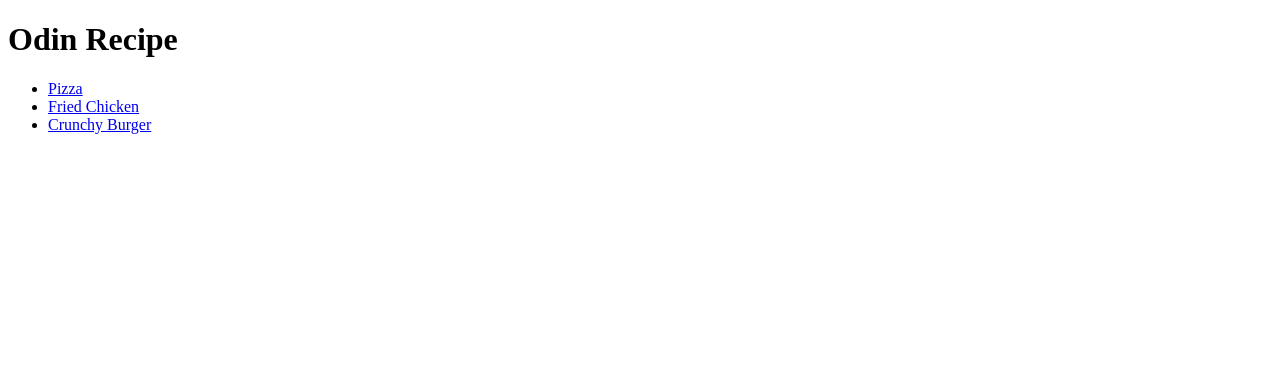
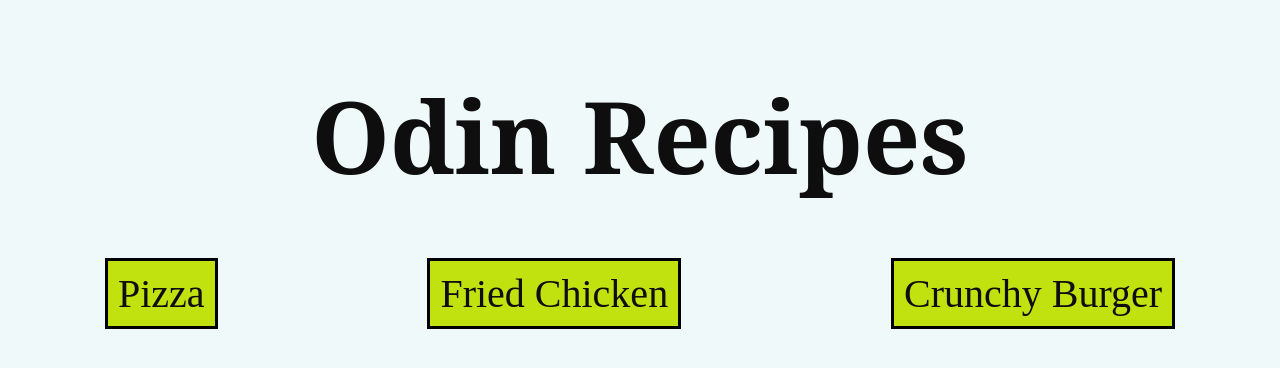
Before and after one commit to jennaide/newodin-recipe, a plain HTML site: page index.html in a window 1280 px wide. Drawn offline with Linux system fonts and the light colour scheme.

```diff
--- a/index.html
+++ b/index.html
@@ -3,13 +3,14 @@
     <head>
     <meta charset="utf-8">
     <title> Recipe Website </title>
+    <link rel="stylesheet" href="style.css">
     </head>
 <body>
-    <h1> Odin Recipe </h1>
-    <ul>
-        <li> <a href="./recipes/pizza.html" target="_blank" rel="noopener noreferrer"> Pizza </a> </li>
-        <li> <a href="./recipes/fried_chicken.html" target="_blank" rel="noopener noreferrer">Fried Chicken </a></li>
-        <li> <a href="./recipes/fried_chicken.html" target="_blank" rel="noopener noreferrer">Crunchy Burger</a> </li>
-    </ul>
-</body>
+    <h1> Odin Recipes </h1>
+    <div class="flexbox">
+        <div class="border-justify pizza"> <a href="./recipes/pizza.html" target="_blank" rel="noopener noreferrer"> Pizza </a> </div>
+        <div class="border-justify chicken"> <a href="./recipes/fried_chicken.html" target="_blank" rel="noopener noreferrer">Fried Chicken </a> </div>
+        <div class="border-justify burger"> <a href="./recipes/burger.html" target="_blank" rel="noopener noreferrer">Crunchy Burger</a> </div>
+    </div>
+    </body>
 </html>
--- /dev/null
+++ b/recipes/pizza.css
@@ -0,0 +1,15 @@
+body {
+    font-family:'Times New Roman', Times, serif;
+}
+
+h1 {
+    font-family: 'Courier New', Courier, monospace;
+    text-align: center;
+}
+
+.center {
+    display: block;
+    margin-left: auto;
+    margin-right: auto;
+    width:40%;
+}
--- /dev/null
+++ b/style.css
@@ -0,0 +1,28 @@
+body {
+    font-family: 'Times New Roman', Times, serif;
+    background-color: #f0f9f9;
+    margin: 0 auto;
+}
+
+h1 {
+    text-align: center;
+    font-family: Georgia, 'Times New Roman', Times, serif;
+    font-weight: bold;
+    color: #0f0e0e;
+    font-size: 100px;
+}
+
+.flexbox {
+    display: flex;
+    justify-content: space-around;
+}
+
+a {
+    padding: 10px;
+    color: #0f0e0e;
+    font-size: 40px;
+    text-decoration: none;
+    display:inline;
+    border: solid black;
+    background-color: rgb(194, 226, 16);
+}
```
Also changed, not shown: recipes/pizza.html (+3 -2 lines), recipes/burger.css (added), recipes/fried_chicken.css (added).
